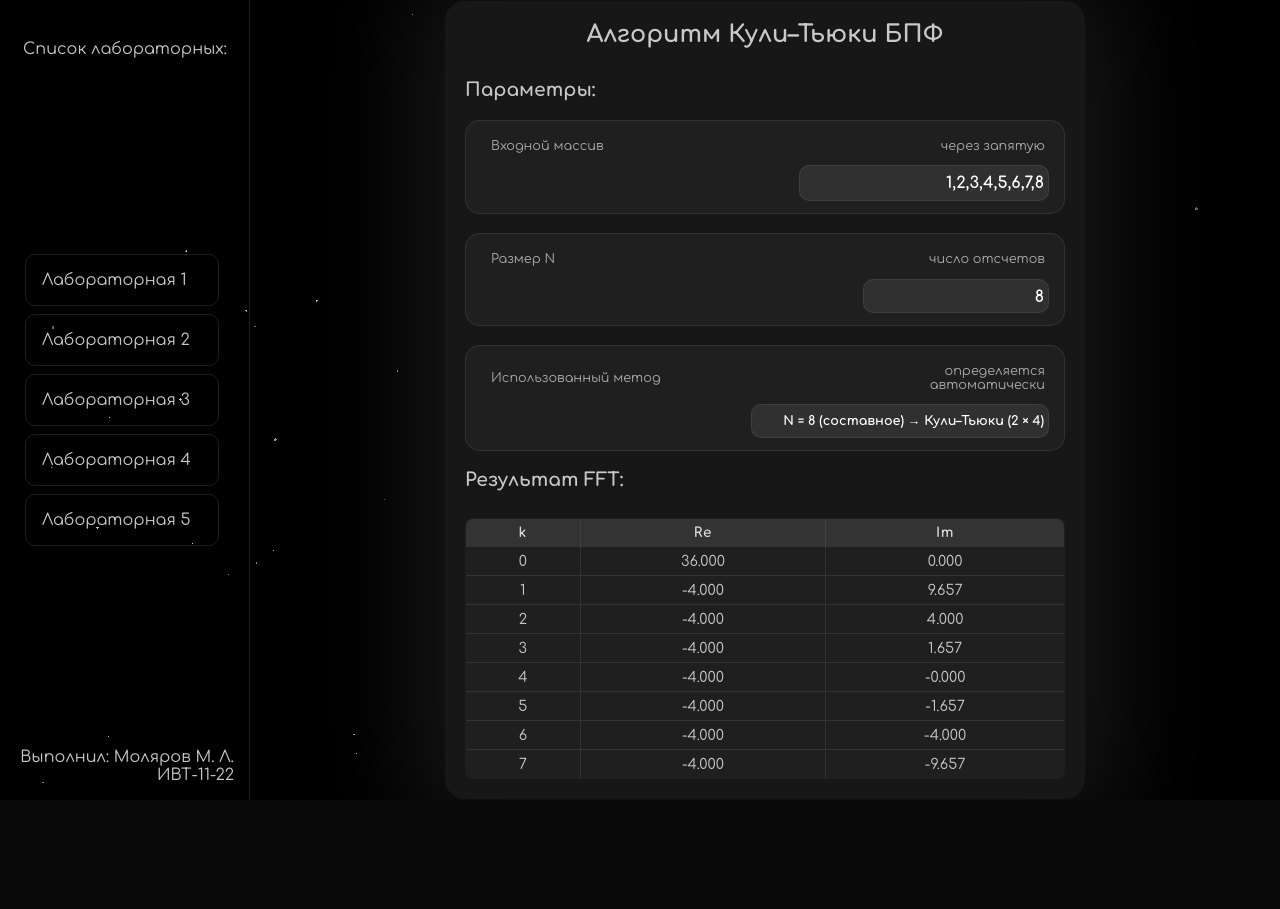
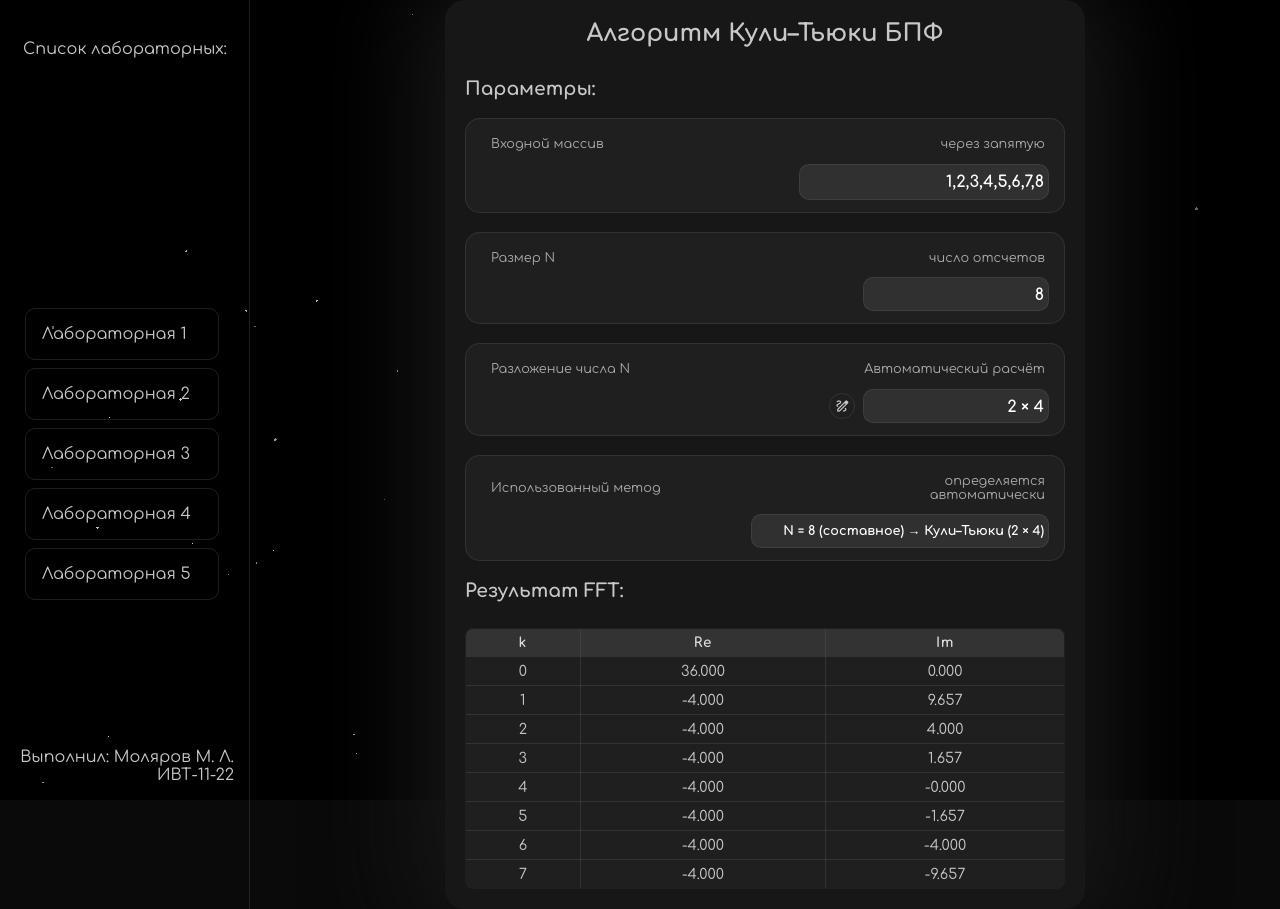
Before and after one commit to gefeeplay/TBA-tasks, a Vue app: page /Lab2 in a window 1280 px wide. Before the commit the page ends 800 px from the top, so only its background shows below. Built offline with nearby package versions, Linux system fonts and the light colour scheme.

Commit message:
add manual input of n1 and n2

```diff
--- a/src/components/Lab2.vue
+++ b/src/components/Lab2.vue
@@ -1,5 +1,18 @@
 <script setup>
-import { ref, computed } from "vue";
+import { ref, computed, watch, onMounted } from "vue";
+
+const method = ref('');
+const N1 = ref(null)
+const N2 = ref(null)
+const showNInput = ref(false)
+const inputClassN = ref('param-input')
+const inputModeN = ref('Автоматический расчёт')
+
+const N = computed(() => parsedInput.value.length);
+const inputText = ref("1,2,3,4,5,6,7,8"); // строка ввода
+const parsedInput = computed(() =>
+  inputText.value.split(",").map(x => new Complex(parseFloat(x.trim()) || 0, 0))
+);
 
 // ---------------- Комплексные числа ----------------
 class Complex {
@@ -34,74 +47,86 @@ function isPrime(x) {
   return true;
 }
 
-let usedMethod = "";
+/** Переключение между ручным вводом и авто */
+function toggleNInput() {
+  showNInput.value = !showNInput.value
+  inputModeN.value = showNInput.value ? 'Ручной ввод' : 'Автоматический расчёт'
+
+  if (!showNInput.value && number.value > 0) {
+    // автоматическое разложение (например, на 2 и N/2)
+    const factors = autoDecompose(number.value)
+    N1.value = factors[0]
+    N2.value = factors[1]
+  } else {
+    N1.value = null
+    N2.value = null
+  }
+}
+
+/** Простейшее авторазложение */
+function autoDecompose(n) {
+  for (let i = 2; i <= Math.sqrt(n); i++) {
+    if (n % i === 0) {
+      return [i, n / i]
+    }
+  }
+  return [1, n]
+}
 
 // табличный метод
 function FFT(seq) {
   const N = seq.length;
-
   if (N <= 1) return seq;
   if (isPrime(N)) return DFT(seq);
 
-  // ---------- найти разложение N = N1 * N2 ----------
-  let N1 = -1, N2 = -1;
-  for (let i = 2; i <= Math.sqrt(N); i++) {
-    if (N % i === 0) { N1 = i; N2 = N / i; break; }
-  }
-  if (N1 === -1) return DFT(seq); // на всякий случай
+  // Используем Vue-переменные, если они заданы
+  let n1 = N1.value, n2 = N2.value;
 
-  // ---------- шаг 1: заполнение таблицы ----------
-  // n = N1 * n2 + n1
-  // => n1 in [0..N1-1], n2 in [0..N2-1]
-  let table = Array.from({ length: N1 }, () => Array.from({ length: N2 }, () => null));
-  for (let n = 0; n < N; n++) {
-    const n1 = n % N1;                // обратимо из n = N1*n2 + n1
-    const n2 = Math.floor(n / N1);
-    // эквивалентно: n = N1*n2 + n1
-    table[n1][n2] = seq[n];
+  // Если ручные не заданы или некорректны — авторазложение
+  if (!n1 || !n2 || n1 * n2 !== N) {
+    [n1, n2] = autoDecompose(N);
   }
 
-  // ---------- шаг 2: FFT по строкам (длина N2) ----------
-  // каждая строка table[n1] имеет длину N2
-  for (let n1 = 0; n1 < N1; n1++) {
-    // рекурсивный вызов на длине N2
-    table[n1] = FFT(table[n1]);
+  // ---------- шаг 1: построение таблицы ----------
+  let table = Array.from({ length: n1 }, () => Array.from({ length: n2 }, () => null));
+  for (let n = 0; n < N; n++) {
+    const n1_idx = n % n1;
+    const n2_idx = Math.floor(n / n1);
+    table[n1_idx][n2_idx] = seq[n];
   }
 
-  // ---------- шаг 3: домножение на поворачивающие множители ----------
-  // twiddle: W_N^(n1 * k2)
-  for (let n1 = 0; n1 < N1; n1++) {
-    for (let k2 = 0; k2 < N2; k2++) {
-      table[n1][k2] = table[n1][k2].mul(twiddle(n1 * k2, N));
+  // ---------- шаг 2: FFT по строкам ----------
+  for (let i = 0; i < n1; i++) table[i] = FFT(table[i]);
+
+  // ---------- шаг 3: домножение ----------
+  for (let i = 0; i < n1; i++) {
+    for (let j = 0; j < n2; j++) {
+      table[i][j] = table[i][j].mul(twiddle(i * j, N));
     }
   }
 
-  // ---------- шаг 4: FFT по столбцам (длина N1) ----------
-  // построим таблицу результатов размерности N2 x N1 (строка — k2, столбец — k1)
-  let resultTable = Array.from({ length: N2 }, () => Array.from({ length: N1 }, () => null));
-  for (let k2 = 0; k2 < N2; k2++) {
-    // собираем столбец: элементы table[n1][k2] для n1=0..N1-1
+  // ---------- шаг 4: FFT по столбцам ----------
+  let resultTable = Array.from({ length: n2 }, () => Array.from({ length: n1 }, () => null));
+  for (let j = 0; j < n2; j++) {
     const col = [];
-    for (let n1 = 0; n1 < N1; n1++) col.push(table[n1][k2]);
-    const colFFT = FFT(col); // длина N1
-    for (let k1 = 0; k1 < N1; k1++) resultTable[k2][k1] = colFFT[k1];
+    for (let i = 0; i < n1; i++) col.push(table[i][j]);
+    const colFFT = FFT(col);
+    for (let k = 0; k < n1; k++) resultTable[j][k] = colFFT[k];
   }
 
-  // ---------- шаг 5: развёртка результата в 1D ----------
-  // k: k = N2 * k1 + k2
+  // ---------- шаг 5: развёртка ----------
   const output = new Array(N);
-  for (let k1 = 0; k1 < N1; k1++) {
-    for (let k2 = 0; k2 < N2; k2++) {
-      const k = N2 * k1 + k2;
-      output[k] = resultTable[k2][k1]; // resultTable indexed [k2][k1]
+  for (let k1 = 0; k1 < n1; k1++) {
+    for (let k2 = 0; k2 < n2; k2++) {
+      const k = n2 * k1 + k2;
+      output[k] = resultTable[k2][k1];
     }
   }
-
   return output;
 }
 
-
 // ---------------- Обёртка с методом ----------------
+let usedMethod = "";
 function runFFT(seq) {
   const N = seq.length;
   if (N <= 1) {
@@ -121,21 +146,40 @@ function runFFT(seq) {
   return FFT(seq);
 }
 
-// ---------------- Vue часть ----------------
-const inputText = ref("1,2,3,4,5,6,7,8"); // строка ввода
-const parsedInput = computed(() =>
-  inputText.value.split(",").map(x => new Complex(parseFloat(x.trim()) || 0, 0))
-);
+// обновляем N1, N2 при изменении входных данных
+watch(N, (newVal) => {
+  if (!showNInput.value && newVal > 1) {
+    const [a, b] = autoDecompose(newVal);
+    N1.value = a;
+    N2.value = b;
+  }
+});
 
-const N = computed(() => parsedInput.value.length);
+// при ручном вводе проверяем корректность и пересчитываем метод
+watch([N1, N2], ([newN1, newN2]) => {
+  if (showNInput.value && N.value > 1) {
+    if (newN1 && newN2 && newN1 * newN2 === N.value) {
+      method.value = `Ручной ввод корректен → (${newN1} × ${newN2})`;
+    } else {
+      method.value = `Ошибка: ${newN1} × ${newN2} ≠ ${N.value}`;
+    }
+  }
+});
 
+// Инициализация при загрузке
+onMounted(() => {
+  const [a, b] = autoDecompose(N.value);
+  N1.value = a;
+  N2.value = b;
+});
+
+// Вывод результата
 const output = computed(() => {
   const res = runFFT(parsedInput.value);
   method.value = usedMethod;
   return res;
 });
 
-const method = ref('');
 </script>
 
 <template>
@@ -164,6 +208,34 @@ const method = ref('');
         </div>
         <div class="big">
           <div class="param-ans">{{ N }}</div>
+        </div>
+      </div>
+
+      <!-- Разложение N = N1 * N2 -->
+      <div class="param">
+        <div class="param-row small">
+          <div class="param-label">Разложение числа N</div>
+          <div class="param-range">{{ inputModeN }}</div>
+        </div>
+
+        <div class="param-row big">
+          <div class="ans-btn">
+            <span class="material-symbols-outlined btn" @click="toggleNInput">draw</span>
+
+            <!-- Ручной ввод -->
+            <div v-if="showNInput">
+              <input class="input-nums" v-model.number="N1" :class="inputClassN" type="number" placeholder="N₁" />
+              <span style="margin: 0 0.5rem;">×</span>
+              <input class="input-nums" v-model.number="N2" :class="inputClassN" type="number" placeholder="N₂" />
+            </div>
+
+            <!-- Автоматический расчёт -->
+            <div v-else>
+              <div class="param-ans">
+                {{ N1 && N2 ? `${N1} × ${N2}` : '-' }}
+              </div>
+            </div>
+          </div>
         </div>
       </div>
 
@@ -203,11 +275,6 @@ const method = ref('');
 
 
 <style scoped>
-/* Первая строка */
-.param-row.small {
-  font-size: 0.8rem;
-  color: #aaa;
-}
 
 /* Вторая строка */
 .big {
@@ -246,4 +313,27 @@ const method = ref('');
   font-size: 0.8rem;
   text-align: end;
 }
+.ans-btn {
+  display: flex;
+  align-items: center;
+  justify-content: center;
+  gap: 0.5rem;
+}
+
+.btn {
+  border: 1px solid rgba(97, 97, 97, 0.3);
+  border-radius: 1.5rem;
+  font-size: 1rem;
+  width: 1.5rem;
+  height: 1.5rem;
+  display: flex;
+  justify-content: center;
+  align-items: center;
+  cursor: pointer;
+}
+
+.input-nums {
+  max-width: 7rem;
+}
+
 </style>
```
